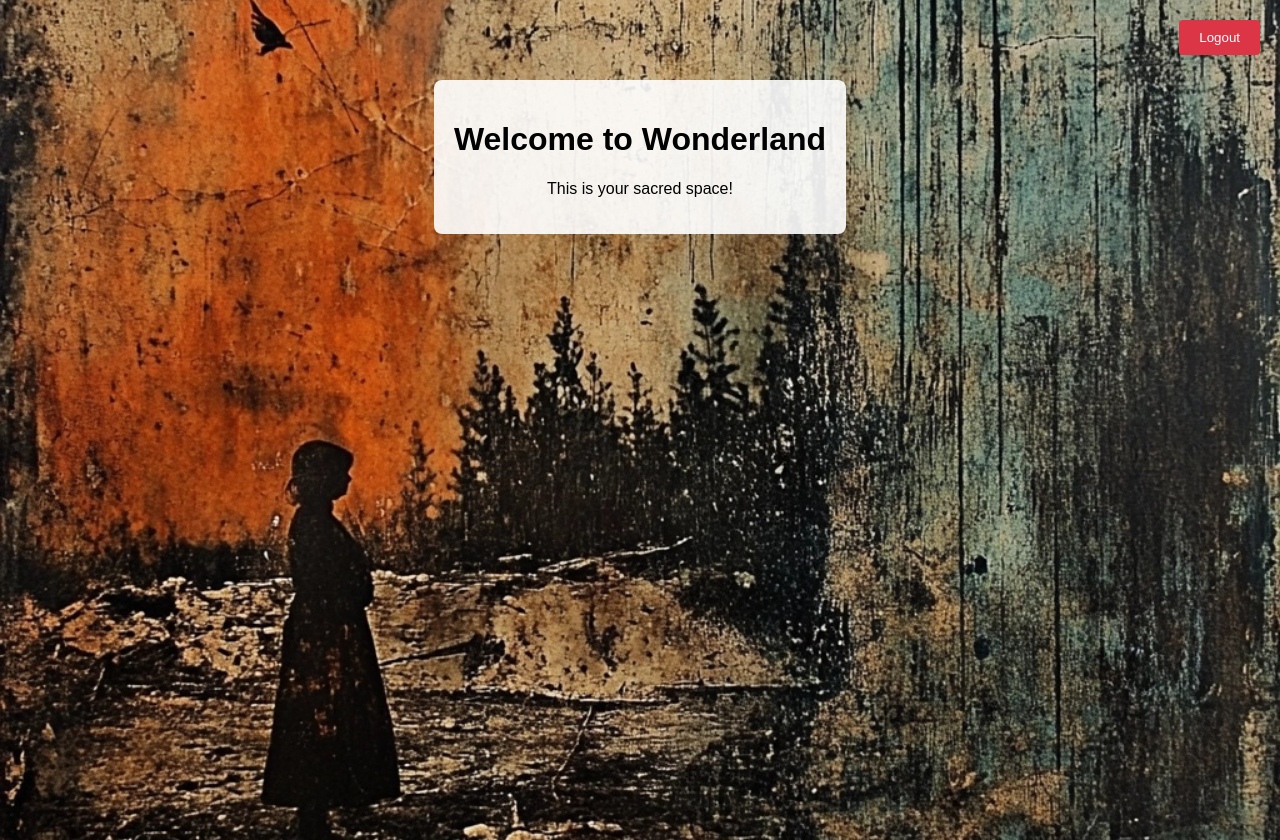
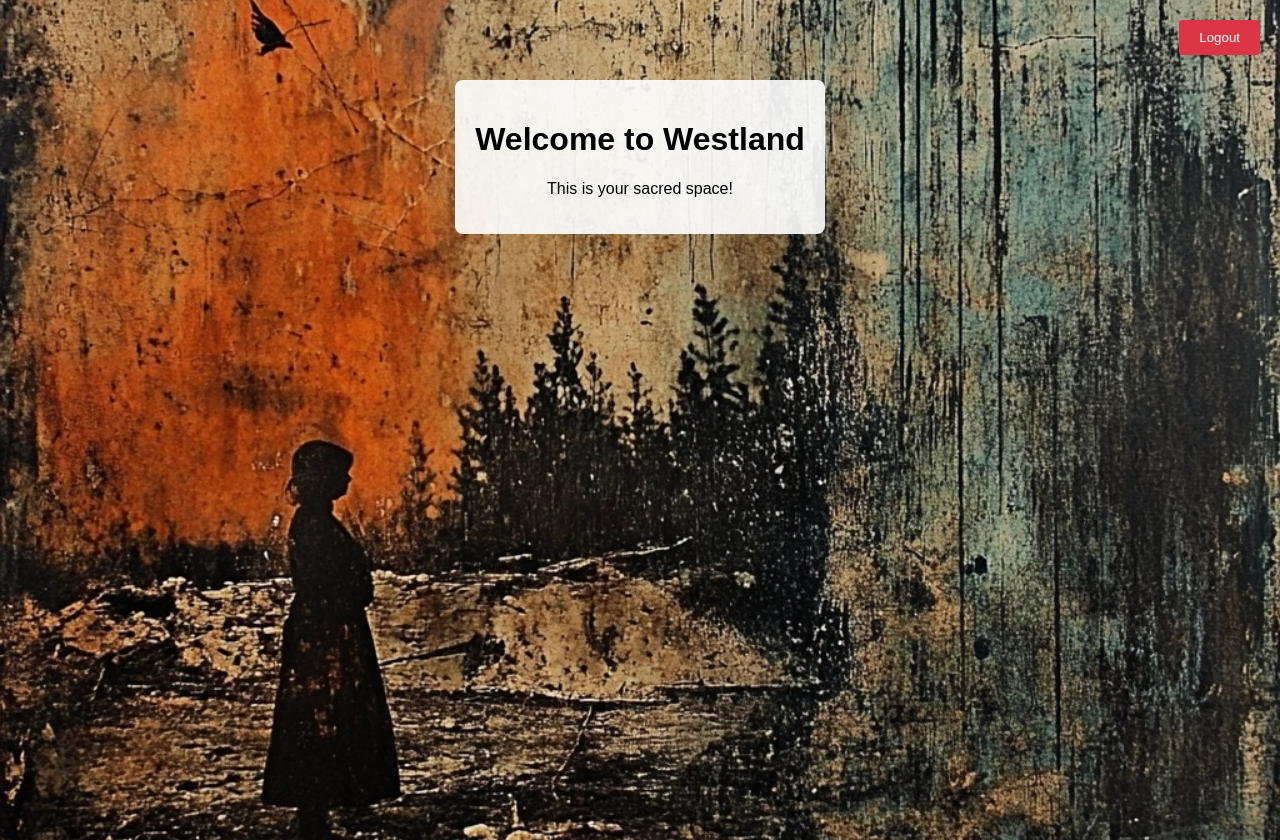
Before and after one commit to MinamiAoyama18/firebase-cursor1818, a website: page public/dashboard.html in a window 1280 px wide. Drawn offline with Linux system fonts and the light colour scheme; sample sign-in values are in the browser's storage.

Commit message:
wording change

```diff
--- a/public/dashboard.html
+++ b/public/dashboard.html
@@ -42,7 +42,7 @@
 <body>
     <button class="logout-btn" onclick="handleLogout()">Logout</button>
     <div class="content-container">
-        <h1>Welcome to Wonderland</h1>
+        <h1>Welcome to Westland</h1>
         <p>This is your sacred space!</p>
     </div>
     <script src="script.js"></script>
```
